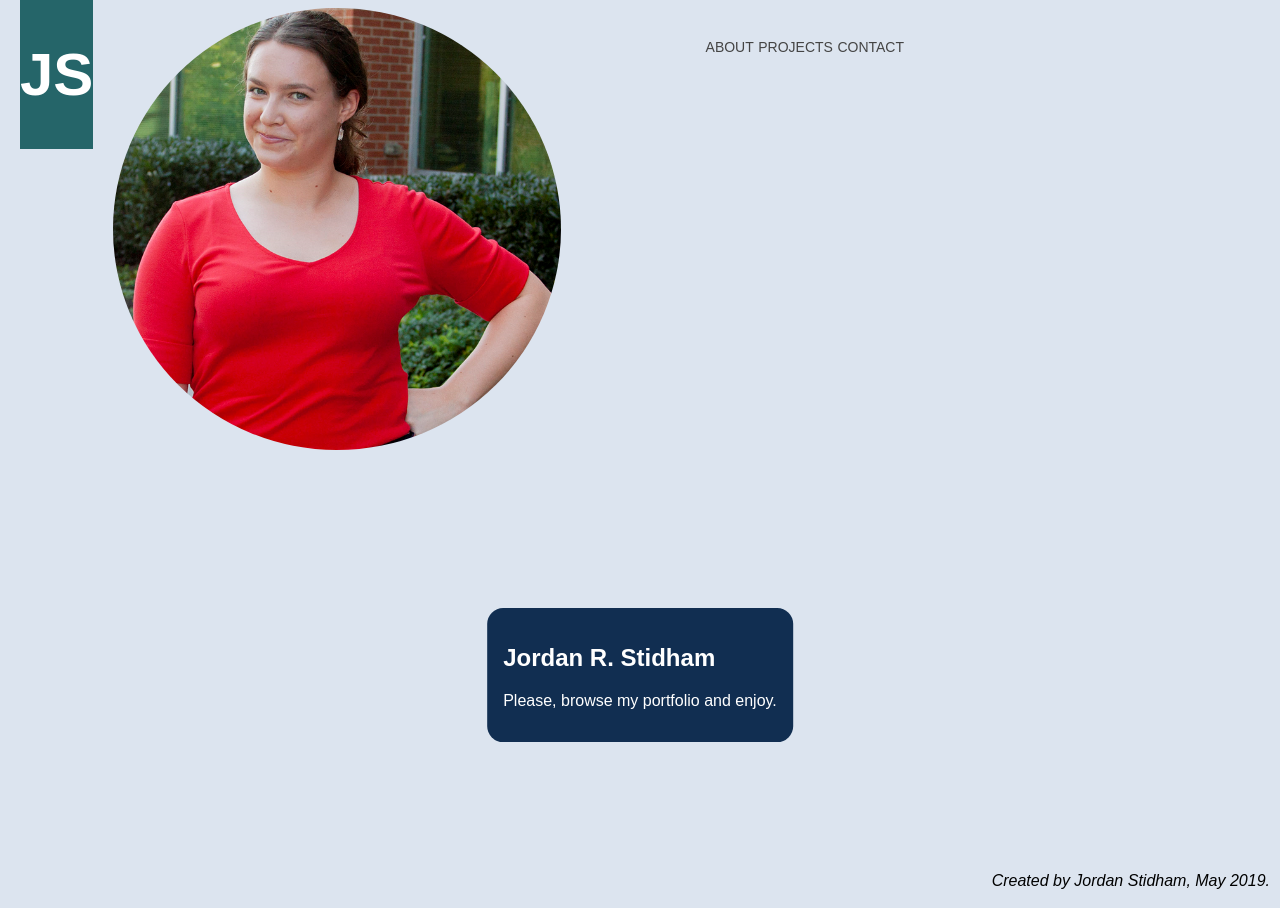
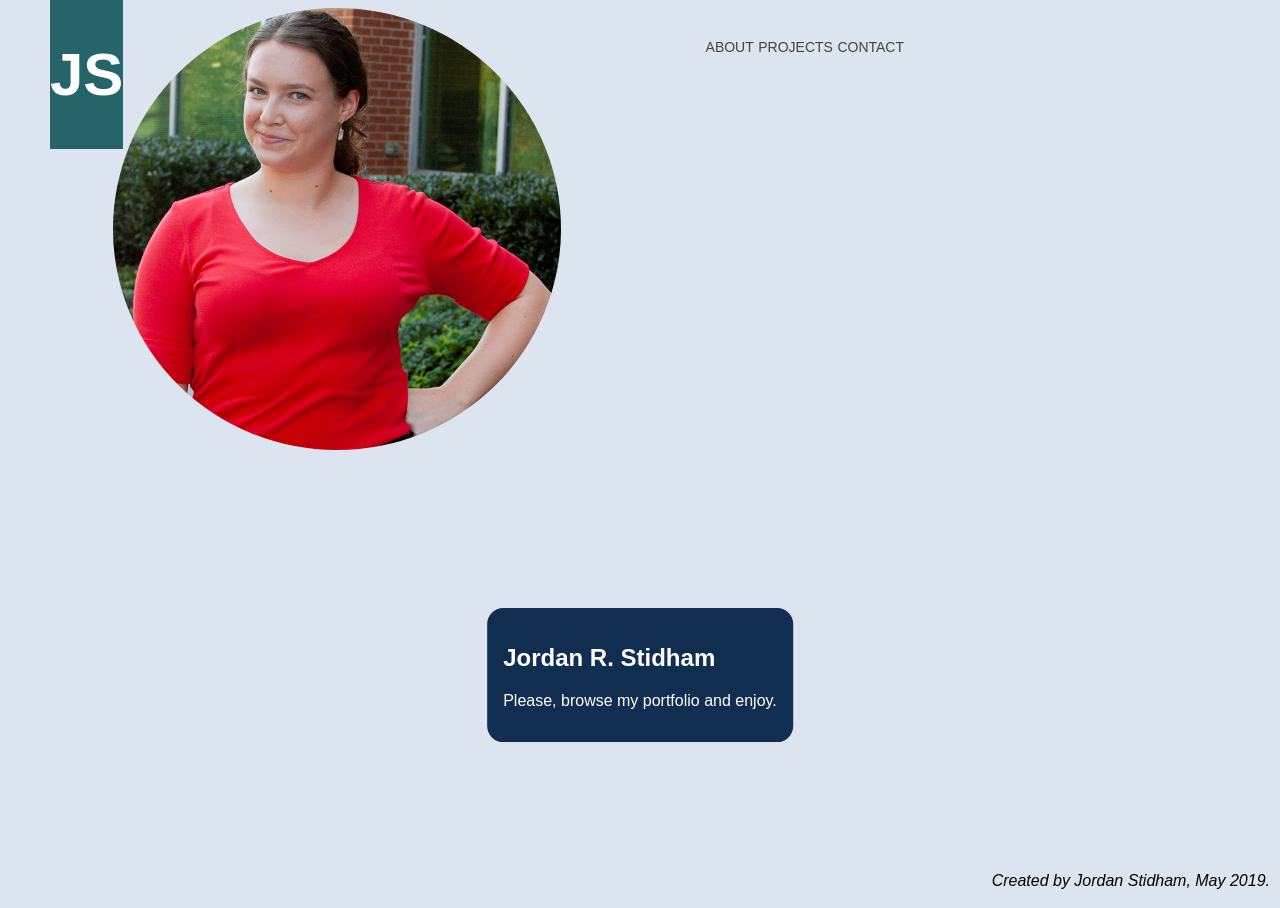
Before and after one commit to jordanstidham/PORTFOLIO, a Jekyll site: the page built from README.md, in a window 1280 px wide. Built offline with Jekyll 4.4.1, drawn with Linux system fonts in a browser that asks for light colours; our own code applies the rules of GitHub Pages for plain Markdown files.

Commit message:
Update main.css

```diff
--- a/css/main.css
+++ b/css/main.css
@@ -15,7 +15,7 @@ body {
     font-size: 30px;
     text-align: center;
     position: absolute;
-    left: 20px;
+    left: 50px;
     top: 0;
 }
 
```
